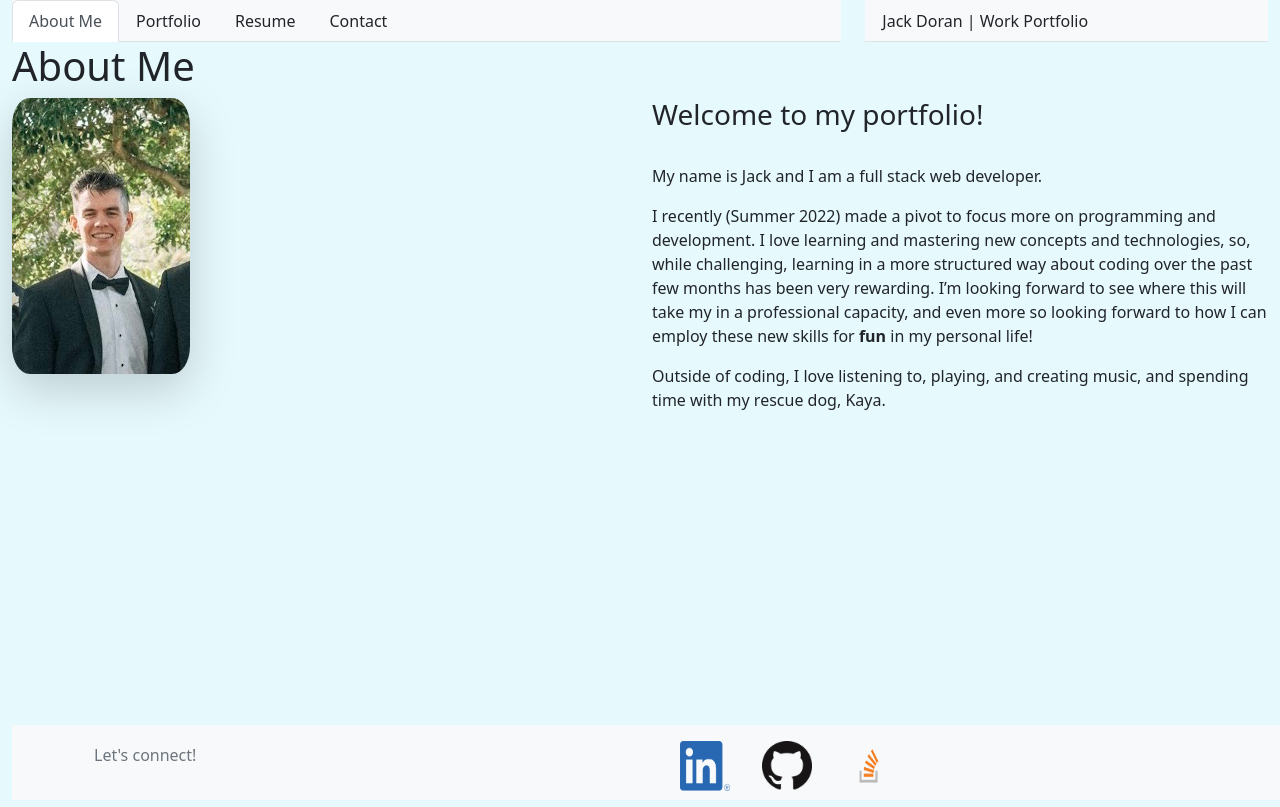
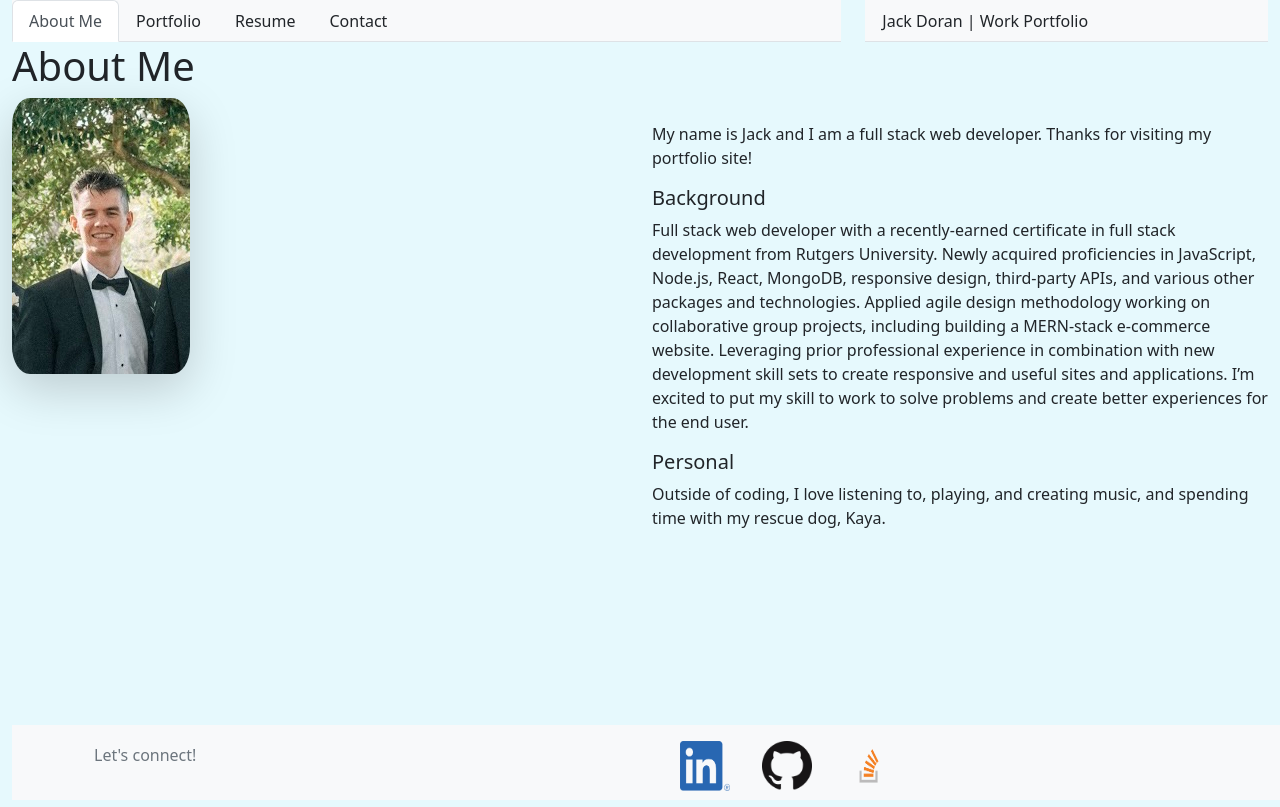
Before and after one commit to jcdoran33/my-portfolio-react, a React (Create React App) app: page / in a window 1280 px wide. Built offline with nearby package versions, Linux system fonts and the light colour scheme.

Commit message:
updated bio for emp-ready status

```diff
--- a/src/components/pages/About.js
+++ b/src/components/pages/About.js
@@ -12,10 +12,12 @@ export default function About() {
                     <img src={bioPic} id="biopic" alt='Bio Picture' className="shadow-lg"/>
                 </div>
                 <div className="col-md">
-                    <h3>Welcome to my portfolio!</h3>
+                    {/* <h3>Welcome to my portfolio!</h3> */}
                     <br/>
-                    <p>My name is Jack and I am a full stack web developer.</p>
-                    <p>I recently (Summer 2022) made a pivot to focus more on programming and development. I love learning and mastering new concepts and technologies, so, while challenging, learning in a more structured way about coding over the past few months has been very rewarding. I’m looking forward to see where this will take my in a professional capacity, and even more so looking forward to how I can employ these new skills for <strong>fun</strong> in my personal life!</p>
+                    <p>My name is Jack and I am a full stack web developer. Thanks for visiting my portfolio site!</p>
+                    <h5>Background</h5>
+                    <p>Full stack web developer with a recently-earned certificate in full stack development from Rutgers University. Newly acquired proficiencies in JavaScript, Node.js, React, MongoDB, responsive design, third-party APIs, and various other packages and technologies. Applied agile design methodology working on collaborative group projects, including building a MERN-stack e-commerce website. Leveraging prior professional experience in combination with new development skill sets to create responsive and useful sites and applications. I’m excited to put my skill to work to solve problems and create better experiences for the end user.</p>
+                    <h5>Personal</h5>
                     <p>Outside of coding, I love listening to, playing, and creating music, and spending time with my rescue dog, Kaya.</p>
                 </div>
             </div>
```
